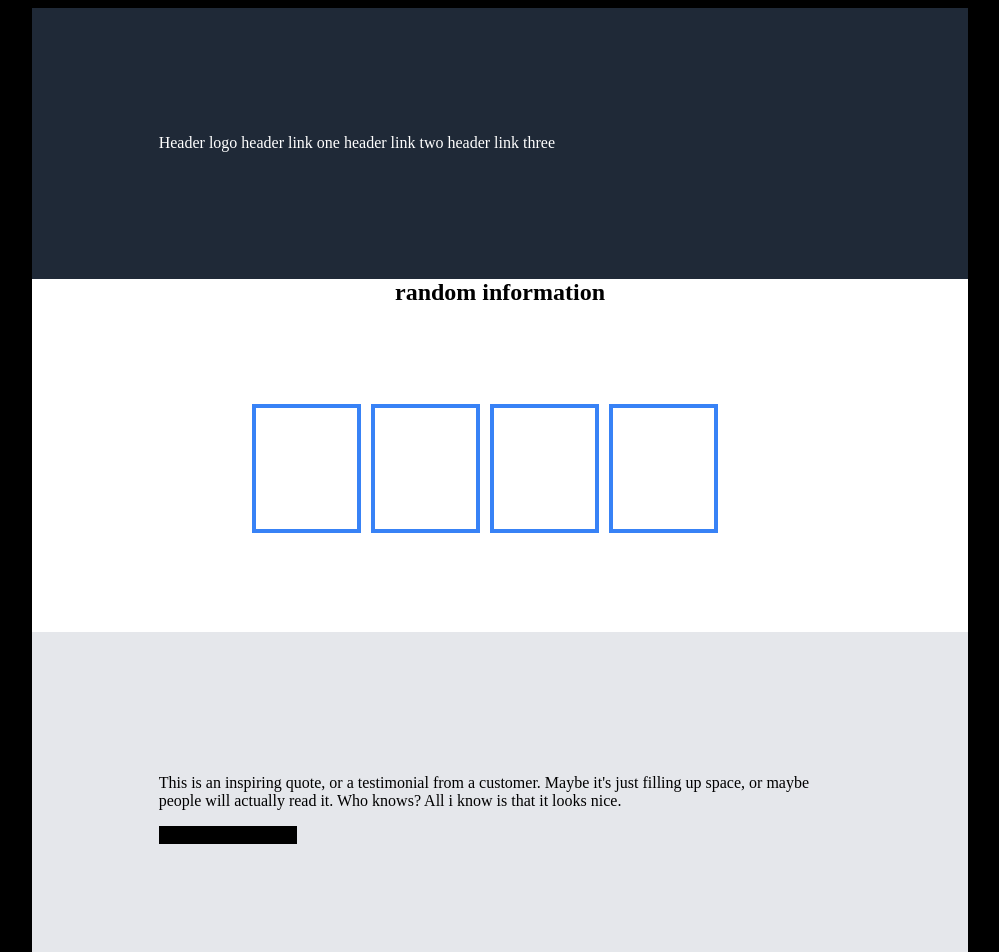
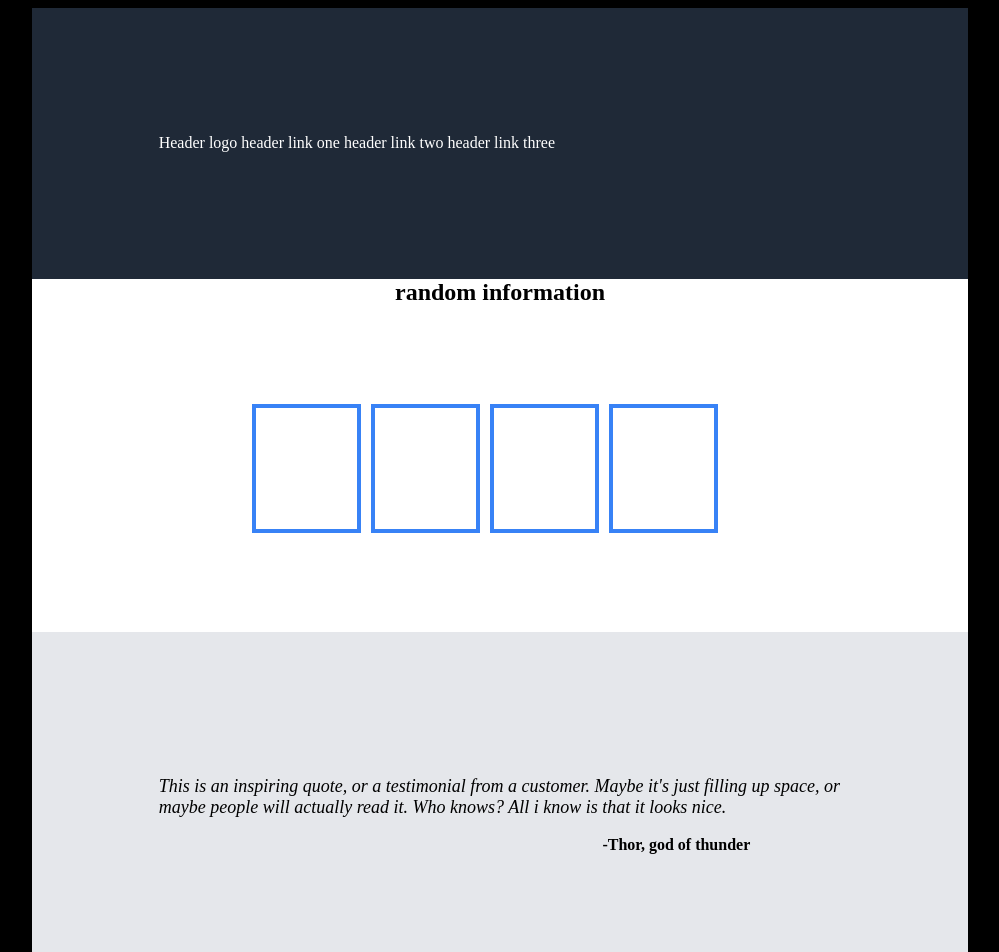
Before and after one commit to JoelsCodes/landingpage, a plain HTML site: page index.html in a window 1280 px wide. Shown: the top 952 px of the page, without its empty margins (140-1139 px from the left). Drawn offline with Linux system fonts and the light colour scheme.

Commit message:
Finished up setting in relation to container 3 such as font and positioning.

```diff
--- a/style.css
+++ b/style.css
@@ -1,5 +1,7 @@
 /* styless.css */
-
+.text-align span {
+    text-align: auto;
+}
 .flex-container1 div {
     display: flex;
     background: white;
@@ -58,8 +60,16 @@ background-color: #e5e7eb;
 flex-wrap: wrap;
 
 }
-
+.flex-container1 span {
+    flex-wrap: nowrap;
+    text-align: right;
+    margin-left: 65%;
+    font-weight: bold;
+}
 .flex-container1 p {
+    font-size: 18px;
+    font-weight: lighter;
+    font-style: italic;
     color: black;
     background-color: #e5e7eb;
 }
@@ -84,7 +94,7 @@ footer
 
 /* END FLEX CONTAINER FIVE */
 
-*{
+*:not(span,p) {
     background-color: black;
 
 }
```
